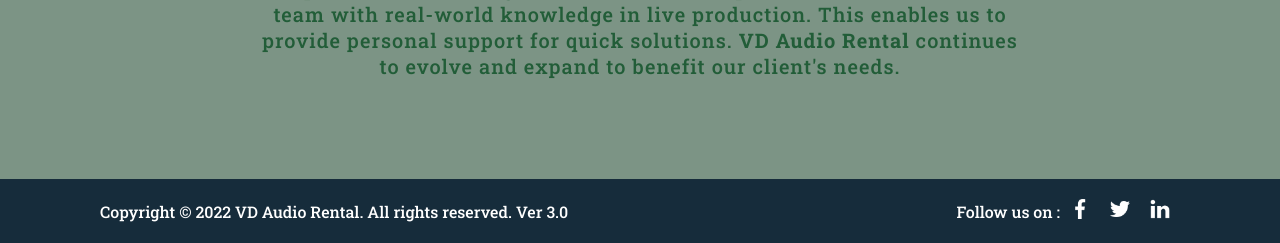
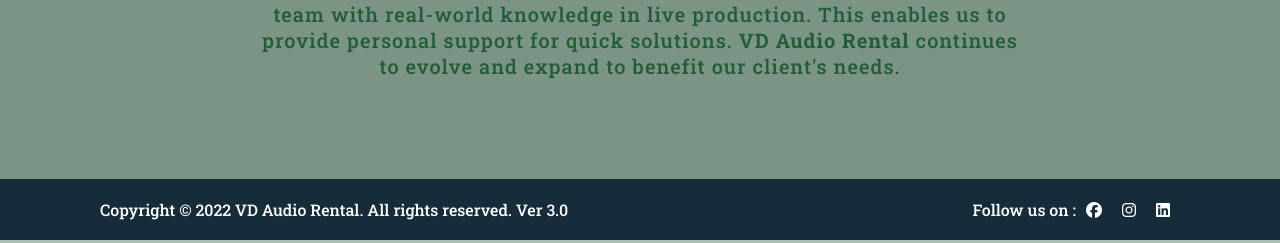
Before and after one commit to jjfcode/VDAudio2022, a PHP site: page / in a window 1280 px wide. Shown: the part 1144-1387 px from the top of the page. Run offline with PHP 8.4, Linux system fonts and the light colour scheme; some libraries are stand-ins or nearby versions.

Commit message:
social media

```diff
--- a/CSS/style.css
+++ b/CSS/style.css
@@ -200,8 +200,8 @@ header .toggle.active
     display: inline-block;
     margin: 0 10px;
 }
-.footer ul li a img
+.footer ul li a i
 {
     max-width: 20px;
-    filter: invert(1);
+    color: #fff;
 }
--- a/index.html
+++ b/index.html
@@ -7,6 +7,7 @@
     <link rel="stylesheet" type="text/css" href="CSS/style.css">
     <link rel="shortcut icon" href="IMG/audiorental circle logo.png" type="image/png">
     <title>VD Audio Rental – Rent state of the art audio gear for your production need.</title>
+    <script src="https://kit.fontawesome.com/cfd50c350b.js" crossorigin="anonymous"></script>
 </head>
 <body>
     <div class="wrapper">
@@ -56,12 +57,25 @@
             <p class="text">Copyright © 2022 VD Audio Rental. All rights reserved. Ver 3.0</p>
             <ul>
                 <p class="text">Follow us on :</p>
-                <li><a href="#"><img src="img/facebook.png"></a></li>
-                <li><a href="#"><img src="img/twitter.png"></a></li>
-                <li><a href="#"><img src="img/linkedin.png"></a></li>
+                <li>
+                    <a href="https://www.facebook.com/VDAudioRental" target="_blank">
+                        <i class="fa-brands fa-facebook"></i>
+                    </a>
+                </li>
+                <li>
+                    <a href="https://instagram.com/vdaudiorental?igshid=rddx5l1ge4iv" target="_blank">
+                        <i class="fa-brands fa-instagram"></i>
+                    </a>
+                </li>
+                <li>
+                    <a href="https://www.linkedin.com/company/vdaudiorental/" target="_blank">
+                        <i class="fa-brands fa-linkedin"></i>
+                    </a>
+                </li>
             </ul>
         </section>
     </div>
+    <script src="https://kit.fontawesome.com/7f2628bcfc.js" crossorigin="anonymous"></script>
     <script type="text/javascript">
         function toggleClassName(){
             var sidebar = document.querySelector('.sidebar');
@@ -77,5 +91,6 @@
             header.classList.toggle('sticky', window.scrollY > 0 )
         })
     </script>
+
 </body>
 </html>
```
Also changed, not shown: IMG/facebook.png (deleted), IMG/linkedin.png (deleted), IMG/twitter.png (deleted).
